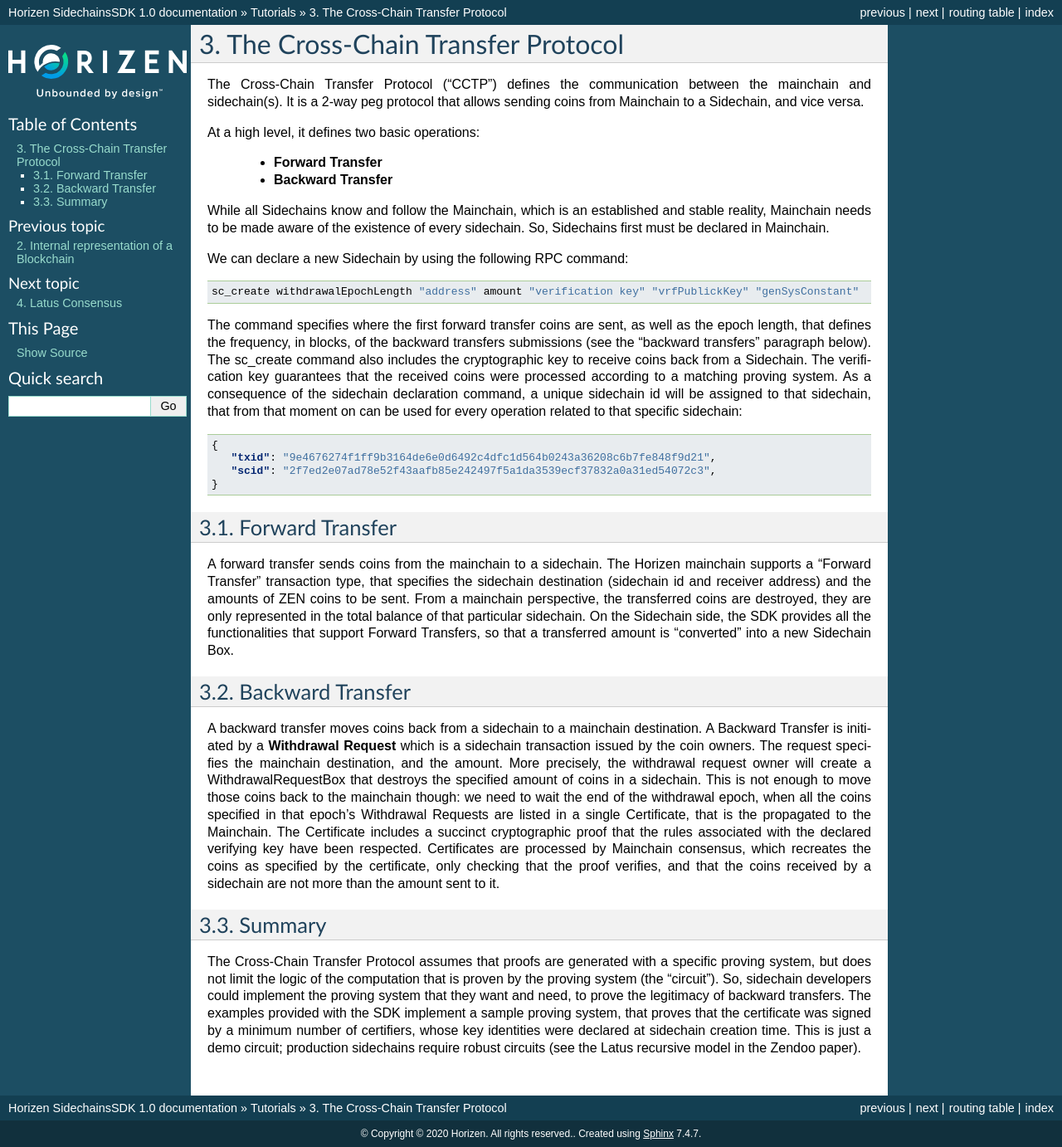
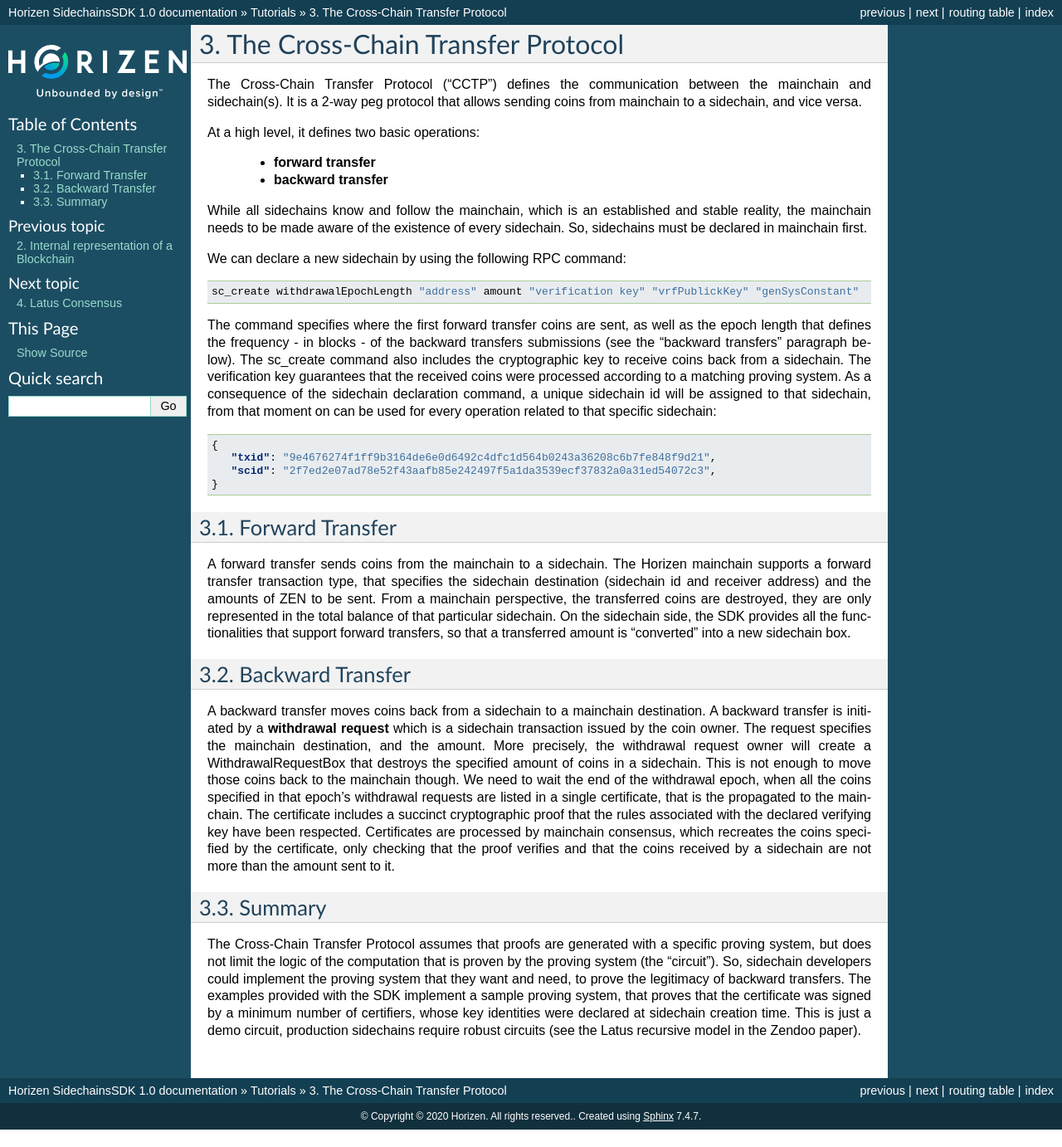
Before and after one commit to megaluck/documentation, a Sphinx documentation site: the page built from docs/introduction/03-Cross-chain-transfer-protocol.rst, in a window 1280 px wide. Shown: the whole page at 83% size. Built offline with Sphinx 7.4.7, drawn with Linux system fonts in a browser that asks for light colours; after the commit the page ends 1361 px from its top, so only the background shows below that.

Commit message:
Update 03-Cross-chain-transfer-protocol.rst

```diff
--- a/docs/introduction/03-Cross-chain-transfer-protocol.rst
+++ b/docs/introduction/03-Cross-chain-transfer-protocol.rst
@@ -2,23 +2,23 @@
 The Cross-Chain Transfer Protocol
 *********************************
 
-The Cross-Chain Transfer Protocol (“CCTP”) defines the communication between the mainchain and sidechain(s). It is a 2-way peg protocol that allows sending coins from Mainchain to a Sidechain, and vice versa.
+The Cross-Chain Transfer Protocol (“CCTP”) defines the communication between the mainchain and sidechain(s). It is a 2-way peg protocol that allows sending coins from mainchain to a sidechain, and vice versa.
 
 At a high level, it defines two basic operations:
 
-   * **Forward Transfer**
-   * **Backward Transfer**
+   * **forward transfer**
+   * **backward transfer**
 
-While all Sidechains know and follow the Mainchain, which is an established and stable reality, Mainchain needs to be made aware of the existence of every sidechain. So, Sidechains first must be declared in Mainchain.
+While all sidechains know and follow the mainchain, which is an established and stable reality, the mainchain needs to be made aware of the existence of every sidechain. So, sidechains must be declared in mainchain first.
 
-We can declare a new Sidechain by using the following RPC command:
+We can declare a new sidechain by using the following RPC command:
 
 .. code:: Bash
 
    sc_create withdrawalEpochLength "address" amount "verification key" "vrfPublickKey" "genSysConstant"
 
-The command specifies where the first forward transfer coins are sent, as well as the epoch length, that defines the frequency, in blocks, of the backward transfers submissions (see the “backward transfers” paragraph below). The sc_create command also includes the cryptographic key to receive coins back from a Sidechain. The verification key guarantees that the received coins were processed according to a matching proving system.
-As a consequence of the sidechain declaration command, a unique sidechain id will be assigned to that sidechain, that from that moment on can be used for every operation related to that specific sidechain:
+The command specifies where the first forward transfer coins are sent, as well as the epoch length that defines the frequency - in blocks - of the backward transfers submissions (see the “backward transfers” paragraph below). The sc_create command also includes the cryptographic key to receive coins back from a sidechain. The verification key guarantees that the received coins were processed according to a matching proving system.
+As a consequence of the sidechain declaration command, a unique sidechain id will be assigned to that sidechain, from that moment on can be used for every operation related to that specific sidechain:
 
 .. code:: json
 
@@ -32,17 +32,17 @@
 Forward Transfer
 ================
 
-A forward transfer sends coins from the mainchain to a sidechain. The Horizen mainchain supports a “Forward Transfer” transaction type, that specifies the sidechain destination (sidechain id and receiver address) and the amounts of ZEN coins to be sent. From a mainchain perspective, the transferred coins are destroyed, they are only represented in the total balance of that particular sidechain.
-On the Sidechain side, the SDK provides all the functionalities that support Forward Transfers, so that a transferred amount is “converted” into a new Sidechain Box.
+A forward transfer sends coins from the mainchain to a sidechain. The Horizen mainchain supports a forward transfer transaction type, that specifies the sidechain destination (sidechain id and receiver address) and the amounts of ZEN to be sent. From a mainchain perspective, the transferred coins are destroyed, they are only represented in the total balance of that particular sidechain.
+On the sidechain side, the SDK provides all the functionalities that support forward transfers, so that a transferred amount is “converted” into a new sidechain box.
 
 Backward Transfer
 =================
 
 A backward transfer moves coins back from a sidechain to a mainchain destination.
-A Backward Transfer is initiated by a **Withdrawal Request** which is a sidechain transaction issued by the coin owners. The request specifies the mainchain destination, and the amount. More precisely, the withdrawal request owner will create a WithdrawalRequestBox that destroys the specified amount of coins in a sidechain. This is not enough to move those coins back to the mainchain though: we need to wait the end of the withdrawal epoch, when all the coins specified in that epoch’s Withdrawal Requests are listed in a single Certificate, that is the propagated to the Mainchain.
-The Certificate includes a succinct cryptographic proof that the rules associated with the declared verifying key have been respected. Certificates are processed by Mainchain consensus, which recreates the coins as specified by the certificate, only checking that the proof verifies, and that the coins received by a sidechain are not  more than the amount sent to it.
+A backward transfer is initiated by a **withdrawal request** which is a sidechain transaction issued by the coin owner. The request specifies the mainchain destination, and the amount. More precisely, the withdrawal request owner will create a WithdrawalRequestBox that destroys the specified amount of coins in a sidechain. This is not enough to move those coins back to the mainchain though. We need to wait the end of the withdrawal epoch, when all the coins specified in that epoch’s withdrawal requests are listed in a single certificate, that is the propagated to the mainchain.
+The certificate includes a succinct cryptographic proof that the rules associated with the declared verifying key have been respected. Certificates are processed by mainchain consensus, which recreates the coins specified by the certificate, only checking that the proof verifies and that the coins received by a sidechain are not  more than the amount sent to it.
 
 Summary
 =======
 
-The Cross-Chain Transfer Protocol assumes that proofs are generated with a specific proving system, but does not limit the logic of the computation that is proven by the proving system (the “circuit”). So, sidechain developers could implement the proving system that they want and need, to prove the legitimacy of backward transfers. The examples provided with the SDK implement a sample proving system, that proves that the certificate was signed by a minimum number of certifiers, whose key identities were declared at sidechain creation time. This is just a demo circuit; production sidechains require robust circuits (see the Latus recursive model in the Zendoo paper).
+The Cross-Chain Transfer Protocol assumes that proofs are generated with a specific proving system, but does not limit the logic of the computation that is proven by the proving system (the “circuit”). So, sidechain developers could implement the proving system that they want and need, to prove the legitimacy of backward transfers. The examples provided with the SDK implement a sample proving system, that proves that the certificate was signed by a minimum number of certifiers, whose key identities were declared at sidechain creation time. This is just a demo circuit, production sidechains require robust circuits (see the Latus recursive model in the Zendoo paper).
```
